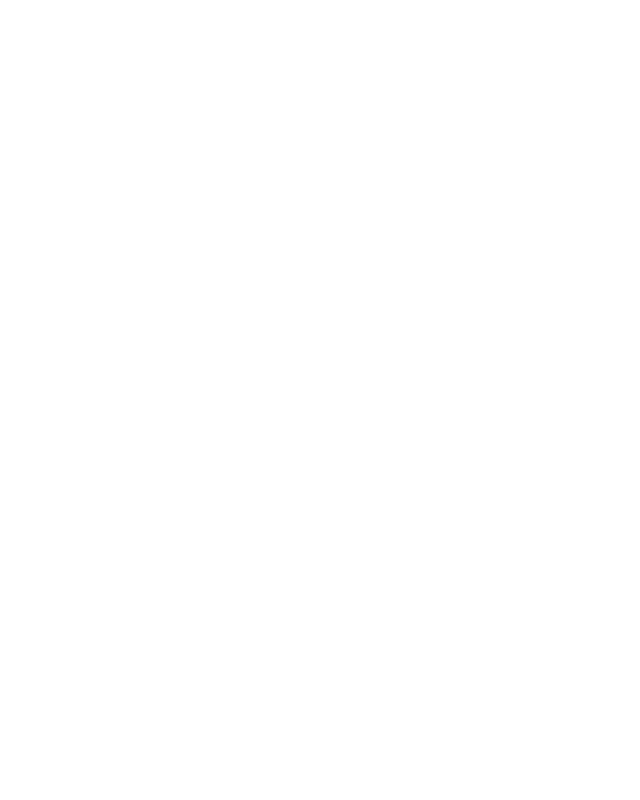
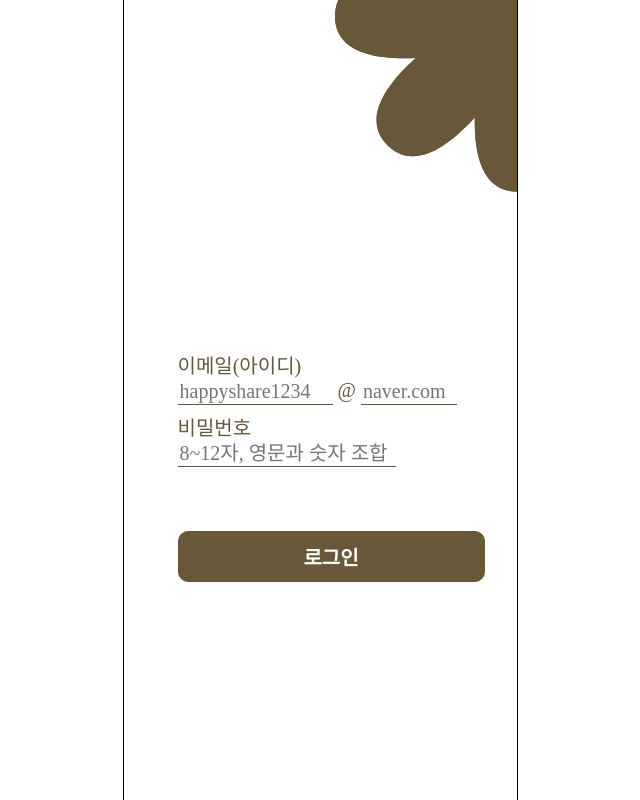
Before and after one commit to 2025-13thHackathon-TeamMinsik/Frontend, a React (Create React App) app: page /Login in a window 1280 px wide. Before the commit this address had no page. Shown: the whole page, without its empty margins (320-960 px from the left). Built offline with nearby package versions, Linux system fonts and the light colour scheme.

Commit message:
로그인 페이지, 오류 메시지는 연동 시는 스타일에 반영

```diff
--- a/src/App.js
+++ b/src/App.js
@@ -26,6 +26,7 @@
 import StuIntroModi from "./pages/StuIntroModi";
 import StuActModi from "./pages/StuActModi";
 import StuTalModi from "./pages/StuTalModi";
+import Login from "./pages/Login";
 
 function App() {
   return (
@@ -58,6 +59,7 @@
         <Route path="/StuIntroModi" element={<StuIntroModi />}/>
         <Route path="/StuActModi" element={<StuActModi />}/>
         <Route path="/StuTalModi" element={<StuTalModi />}/>
+        <Route path="/Login" element={<Login />}/>
       </Routes>
     </BrowserRouter>
   );
--- /dev/null
+++ b/src/pages/Login.jsx
@@ -0,0 +1,30 @@
+import React from "react";
+import * as S from "../styles/StyledLogin";
+
+const Login = () => {
+  return (
+    <S.Container>
+
+      <S.Background2>
+        <img
+          src={`${process.env.PUBLIC_URL}/images/background2.svg`}
+          alt="background2"
+        />
+      </S.Background2>
+
+
+    <S.Text>이메일(아이디)</S.Text>
+    <S.Box1>
+    <S.TextInput1 placeholder="happyshare1234">
+        </S.TextInput1><S.Text2>&nbsp;@&nbsp;</S.Text2>
+    <S.TextInput2 placeholder="naver.com"></S.TextInput2></S.Box1>
+    <S.Text3>비밀번호</S.Text3>
+    <S.TextInput3 placeholder="8~12자, 영문과 숫자 조합"></S.TextInput3>
+
+    <S.LoginBtn>로그인</S.LoginBtn>
+    <S.LogErr>아이디 또는 비밀번호가 맞지 않습니다.</S.LogErr>
+    </S.Container>
+  );
+};
+
+export default Login;
--- /dev/null
+++ b/src/styles/StyledLogin.jsx
@@ -0,0 +1,157 @@
+import { styled } from "styled-components";
+
+export const Container = styled.div`
+  position: relative;
+  display: flex;
+  flex-direction: column; /* 세로로 배치 */
+  margin: 0 auto;
+  width: 393px;
+  height: 100vh;
+  background: #fff;
+  outline: 1px solid black;
+
+  #CategoryBox {
+    margin-top: 77px;
+    margin-left: 40px;
+  }
+`;
+
+export const Background2 = styled.div`
+  position: absolute;
+  display: flex;
+  right: 0px;
+  top: -60px;
+`;
+
+export const Text = styled.div`
+color: #695739;
+
+/* R20 */
+font-family: Pretendard;
+font-size: 20px;
+font-style: normal;
+font-weight: 400;
+line-height: normal;
+margin-left: 54px;
+margin-top: 350px;
+`;
+
+export const Text2 = styled.div`
+color: #695739;
+
+/* R20 */
+font-family: Pretendard;
+font-size: 20px;
+font-style: normal;
+font-weight: 400;
+line-height: normal;
+
+`;
+
+export const Text3 = styled.div`
+color: #695739;
+
+/* R20 */
+font-family: Pretendard;
+font-size: 20px;
+font-style: normal;
+font-weight: 400;
+line-height: normal;
+margin-left: 54px;
+margin-top: 7px;
+`;
+export const TextInput1 = styled.input`
+  color: #A3A3A3;
+
+  /* R20 */
+  font-family: Pretendard;
+  font-size: 20px;
+  font-style: normal;
+  font-weight: 400;
+  line-height: normal;
+  border: none;
+  border-bottom: solid 1px #695739;
+  background: transparent;  /* 배경 투명 */
+  outline: none;
+  width: 151px;
+`;
+
+
+export const TextInput2 = styled.input`
+  color: #A3A3A3;
+
+  /* R20 */
+  font-family: Pretendard;
+  font-size: 20px;
+  font-style: normal;
+  font-weight: 400;
+  line-height: normal;
+  border: none;
+  border-bottom: solid 1px #695739;
+  background: transparent;  /* 배경 투명 */
+  outline: none;            /* 클릭 시 생기는 파란 테두리 제거 */
+  width: 92px;
+`;
+
+export const TextInput3 = styled.input`
+  color: #A3A3A3;
+
+  /* R20 */
+  font-family: Pretendard;
+  font-size: 20px;
+  font-style: normal;
+  font-weight: 400;
+  line-height: normal;
+  border: none;
+  border-bottom: solid 1px #695739;
+  background: transparent;  /* 배경 투명 */
+  outline: none;            /* 클릭 시 생기는 파란 테두리 제거 */
+  width: 214px;
+  margin-left: 54px;
+`;
+export const Box1 = styled.div`
+display: flex;
+flex-direction: row;
+margin-left: 54px;
+`;
+
+
+
+
+export const LoginBtn = styled.div`
+display: flex;
+width: 285px;
+padding: 10px;
+justify-content: center;
+align-items: center;
+gap: 10px;
+
+border-radius: 10px;
+border: 1px solid  #695739;
+background: #695739;
+
+margin-left: 54px;
+margin-top: 64px;
+
+color: #FFF;
+
+/* B20 */
+font-family: Pretendard;
+font-size: 20px;
+font-style: normal;
+font-weight: 700;
+line-height: normal;
+`;
+
+export const LogErr = styled.div`
+// 에러 나면 color: #FFC0C0;
+color: white;
+/* R12 */
+font-family: Pretendard;
+font-size: 12px;
+font-style: normal;
+font-weight: 400;
+
+margin-left: 54px;
+margin-top: 10px;
+`;
```
